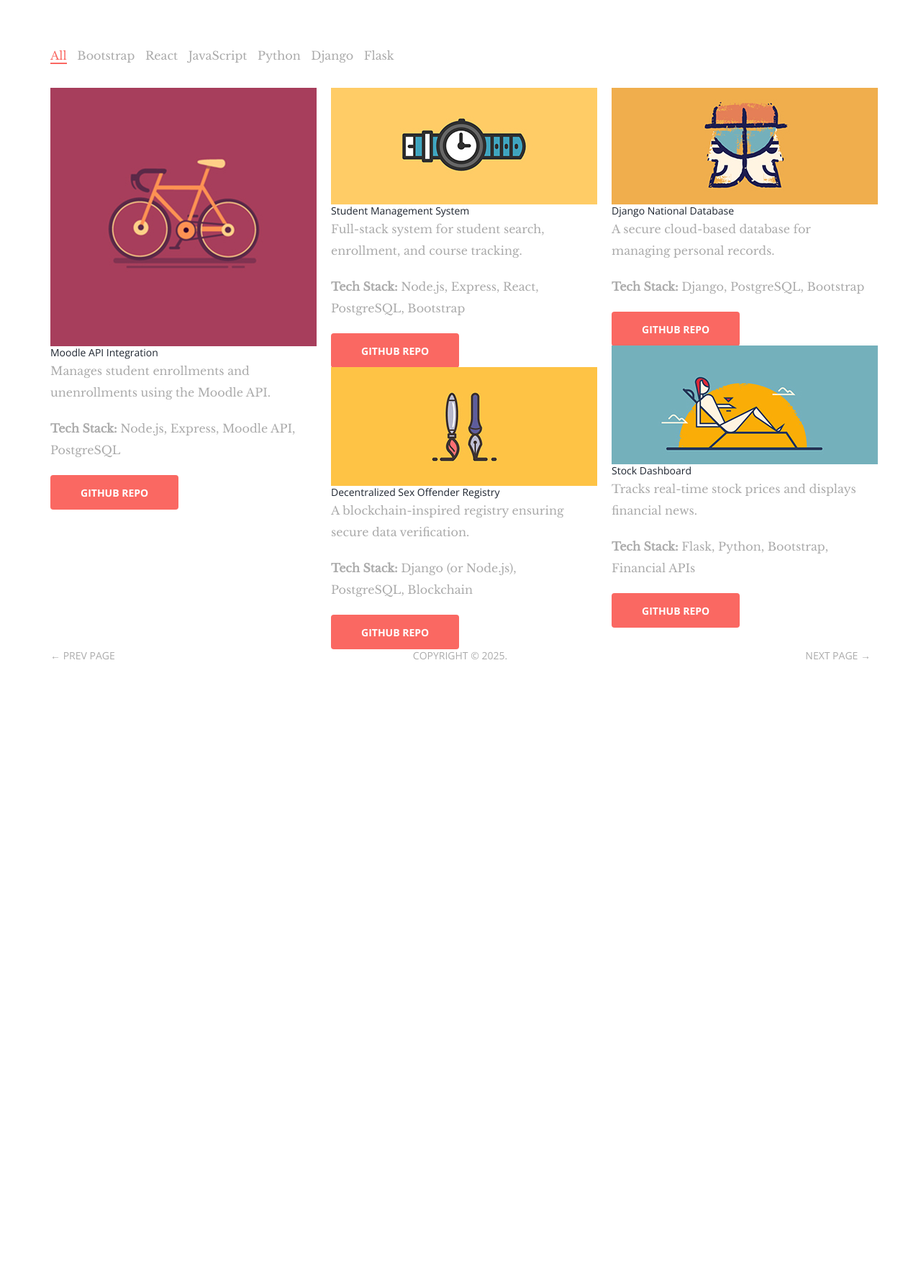
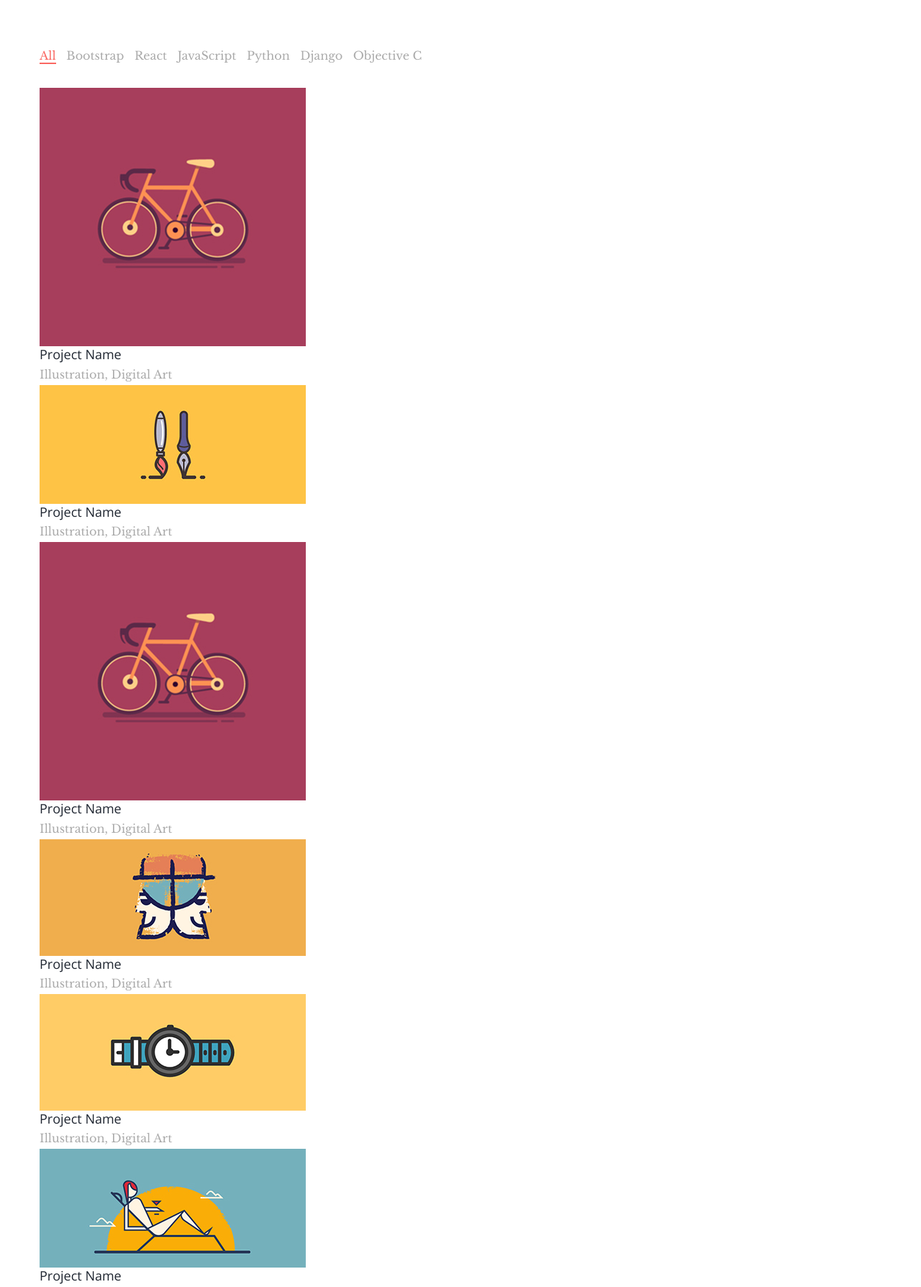
Before and after one commit to dorson755/dorson755.github.io, a plain HTML site: page works.html in a window 1280 px wide. Shown: the part 160-1948 px from the top of the page at 72% size. Before the commit the page ends 1080 px from the top, so only its background shows below. Drawn offline with nearby package versions, Linux system fonts and the light colour scheme; files whose address does not match are found by name.

Commit message:
works adjusted

```diff
--- a/works.html
+++ b/works.html
@@ -76,7 +76,7 @@
         </div> <!-- /.row -->
 
         <div class="row">
-          <div class="col-xs-12">
+          <div class="col-12">
               <ul class="filter list-inline">
                   <li><a href="#" class="active" data-filter="*">All</a></li>
                   <li><a href="#" data-filter=".Bootstrap">Bootstrap</a></li>
@@ -84,74 +84,82 @@
                   <li><a href="#" data-filter=".JavaScript">JavaScript</a></li>
                   <li><a href="#" data-filter=".Python">Python</a></li>
                   <li><a href="#" data-filter=".Django">Django</a></li>
-              <li><a href="#" data-filter=".Flask">Flask</a></li>
+                  <li><a href="#" data-filter=".ObjectiveC">Objective C</a></li>
               </ul>
           </div>
       </div>
 
-        <div class="row isotope-gutter">
-          <!-- Moodle API Integration -->
-          <div class="col-xs-12 col-sm-6 col-md-4 NodeJS Express PostgreSQL">
-            <div class="card">
-              <img src="images/works/1.jpg" class="card-img-top" alt="Moodle API Integration">
+      <div class="row">
+          <div class="card Bootstrap">
+              <img src="images/works/1.jpg" alt="">
               <div class="card-body">
-                <h5 class="card-title">Moodle API Integration</h5>
-                <p class="card-text">Manages student enrollments and unenrollments using the Moodle API.</p>
-                <p><strong>Tech Stack:</strong> Node.js, Express, Moodle API, PostgreSQL</p>
-                <a href="[Insert GitHub Link]" class="btn btn-primary" target="_blank">GitHub Repo</a>
+                  <h4>Project Name</h4>
+                  <p>Illustration, Digital Art</p>
               </div>
           </div>
-          </div>
-
-          <!-- Student Management System -->
-          <div class="col-xs-12 col-sm-6 col-md-4 React NodeJS Bootstrap PostgreSQL">
-            <div class="card">
-              <img src="images/works/2.jpg" class="card-img-top" alt="Student Management System">
+          <div class="card React Python Bootstrap">
+              <img src="images/works/5.jpg" alt="">
               <div class="card-body">
-                <h5 class="card-title">Student Management System</h5>
-                <p class="card-text">Full-stack system for student search, enrollment, and course tracking.</p>
-                <p><strong>Tech Stack:</strong> Node.js, Express, React, PostgreSQL, Bootstrap</p>
-                <a href="[Insert GitHub Link]" class="btn btn-primary" target="_blank">GitHub Repo</a>
+                  <h4>Project Name</h4>
+                  <p>Illustration, Digital Art</p>
               </div>
           </div>
-          </div>
-
-          <!-- Django National Database -->
-          <div class="col-xs-12 col-sm-6 col-md-4 Django PostgreSQL Bootstrap">
-            <div class="card">
-              <img src="images/works/3.jpg" class="card-img-top" alt="Django National Database">
+          <div class="card Django">
+              <img src="images/works/1.jpg" alt="">
               <div class="card-body">
-                <h5 class="card-title">Django National Database</h5>
-                <p class="card-text">A secure cloud-based database for managing personal records.</p>
-                <p><strong>Tech Stack:</strong> Django, PostgreSQL, Bootstrap</p>
-                <a href="[Insert GitHub Link]" class="btn btn-primary" target="_blank">GitHub Repo</a>
+                  <h4>Project Name</h4>
+                  <p>Illustration, Digital Art</p>
               </div>
           </div>
-          </div>
-
-          <!-- Stock Dashboard -->
-          <div class="col-xs-12 col-sm-6 col-md-4 Flask Python Bootstrap">
-            <div class="card">
-              <img src="images/works/4.jpg" class="card-img-top" alt="Stock Dashboard">
+          <div class="card Django">
+              <img src="images/works/3.jpg" alt="">
               <div class="card-body">
-                <h5 class="card-title">Stock Dashboard</h5>
-                <p class="card-text">Tracks real-time stock prices and displays financial news.</p>
-                <p><strong>Tech Stack:</strong> Flask, Python, Bootstrap, Financial APIs</p>
-                <a href="[Insert GitHub Link]" class="btn btn-primary" target="_blank">GitHub Repo</a>
+                  <h4>Project Name</h4>
+                  <p>Illustration, Digital Art</p>
               </div>
           </div>
+          <div class="card JavaScript">
+              <img src="images/works/2.jpg" alt="">
+              <div class="card-body">
+                  <h4>Project Name</h4>
+                  <p>Illustration, Digital Art</p>
               </div>
-
-          <!-- Decentralized Sex Offender Registry -->
-          <div class="col-xs-12 col-sm-6 col-md-4 Django Python Blockchain">
-            <div class="card">
-              <img src="images/works/5.jpg" class="card-img-top" alt="Decentralized Registry">
+          </div>
+          <div class="card JavaScript">
+              <img src="images/works/4.jpg" alt="">
               <div class="card-body">
-                <h5 class="card-title">Decentralized Sex Offender Registry</h5>
-                <p class="card-text">A blockchain-inspired registry ensuring secure data verification.</p>
-                <p><strong>Tech Stack:</strong> Django (or Node.js), PostgreSQL, Blockchain</p>
-                <a href="[Insert GitHub Link]" class="btn btn-primary" target="_blank">GitHub Repo</a>
+                  <h4>Project Name</h4>
+                  <p>Illustration, Digital Art</p>
               </div>
+          </div>
+          <div class="card React">
+              <img src="images/works/2.jpg" alt="">
+              <div class="card-body">
+                  <h4>Project Name</h4>
+                  <p>Illustration, Digital Art</p>
+              </div>
+          </div>
+          <div class="card JavaScript">
+              <img src="images/works/3.jpg" alt="">
+              <div class="card-body">
+                  <h4>Project Name</h4>
+                  <p>Illustration, Digital Art</p>
+              </div>
+          </div>
+          <div class="card JavaScript Python">
+              <a href="https://github.com/dorson755/Django-Capstone/tree/735104805a8db2d131c173d92581a63e354a8b59/final_template" target="_blank">
+                  <img src="images/works/4.jpg" alt="">
+                  <div class="card-body">
+                      <h4>Project Name</h4>
+                      <p>Illustration, Digital Art</p>
+                  </div>
+              </a>
+          </div>
+          <div class="card ObjectiveC">
+              <img src="images/works/5.jpg" alt="">
+              <div class="card-body">
+                  <h4>Project Name</h4>
+                  <p>Illustration, Digital Art</p>
               </div>
           </div>
       </div>
```
Lines whose indentation alone changed are shown as unchanged.
